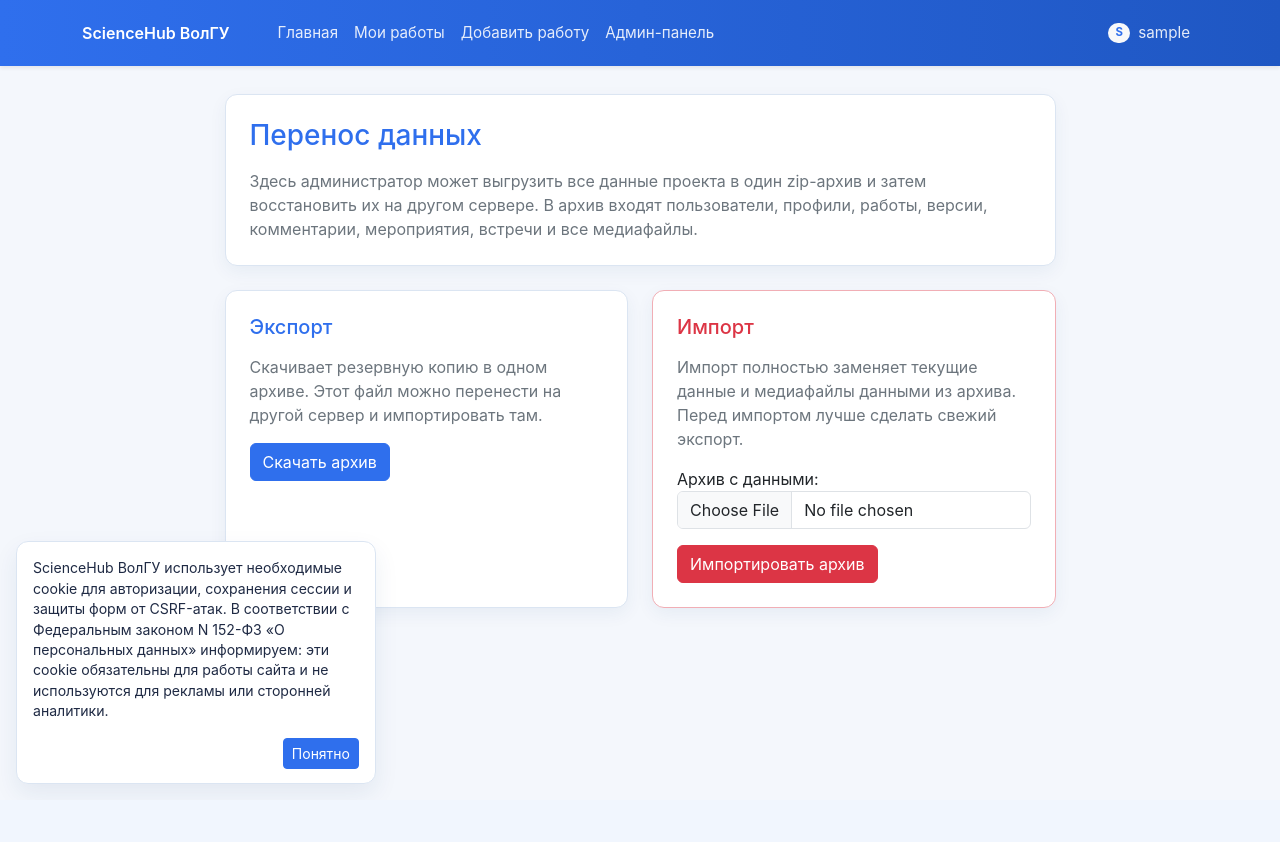
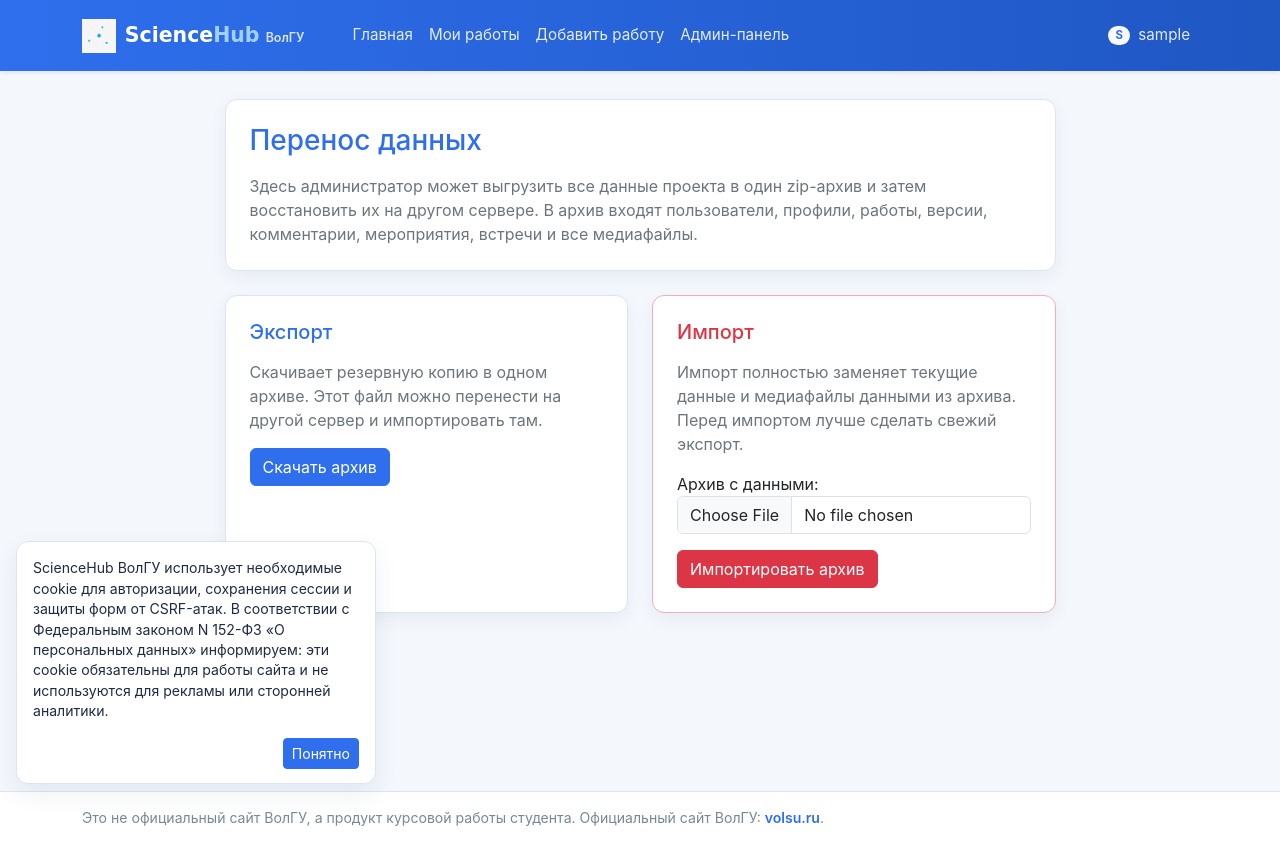
Before and after one commit to axawman/volsu-science-system, a Django app: page /accounts/data-transfer/ in a window 1280 px wide. Before the commit the page ends 784 px from the top, so only its background shows below. Run offline with Django 5.2, Linux system fonts and the light colour scheme; the visitor is signed in with stand-in values (Sample User, id 1).

Commit message:
Add branding logo and disclaimer footer

```diff
--- a/src/templates/base.html
+++ b/src/templates/base.html
@@ -1,4 +1,5 @@
 <!DOCTYPE html>
+{% load static %}
 <html lang="ru">
 <head>
     <meta charset="UTF-8">
@@ -71,10 +72,39 @@
         }
 
         .navbar-brand {
+            align-items: center;
+            display: inline-flex;
+            gap: 0.55rem;
             max-width: 430px;
             white-space: normal;
             line-height: 1.15;
             font-size: 1rem;
+        }
+
+        .brand-logo {
+            height: 34px;
+            object-fit: contain;
+            width: 34px;
+        }
+
+        .brand-wordmark {
+            color: #ffffff;
+            font-family: "Segoe Script", "Bradley Hand", "Comic Sans MS", cursive;
+            font-size: 1.28rem;
+            font-weight: 700;
+            letter-spacing: 0;
+        }
+
+        .brand-wordmark-hub {
+            color: #9fd0ff;
+        }
+
+        .brand-subtitle {
+            color: rgba(255, 255, 255, 0.82);
+            font-family: Inter, Arial, sans-serif;
+            font-size: 0.78rem;
+            font-weight: 600;
+            margin-left: 0.1rem;
         }
 
         .navbar .nav-link {
@@ -328,6 +358,29 @@
             justify-content: flex-end;
         }
 
+        .site-disclaimer {
+            background: var(--card-bg);
+            border-top: 1px solid var(--border-soft);
+            color: var(--text-muted);
+            font-size: 0.88rem;
+            padding: 0.9rem 0;
+        }
+
+        .site-disclaimer p {
+            margin: 0;
+        }
+
+        .site-disclaimer a {
+            color: var(--primary-soft);
+            font-weight: 600;
+            text-decoration: none;
+        }
+
+        .site-disclaimer a:hover,
+        .site-disclaimer a:focus {
+            text-decoration: underline;
+        }
+
         @media (max-width: 991px) {
             .navbar-brand {
                 max-width: 100%;
@@ -360,8 +413,12 @@
 
 <nav class="navbar navbar-expand-lg navbar-dark shadow-sm">
     <div class="container">
-        <a class="navbar-brand fw-semibold" href="/">
-            ScienceHub ВолГУ
+        <a class="navbar-brand" href="/">
+            <img src="{% static 'img/atom.png' %}" class="brand-logo" alt="" aria-hidden="true">
+            <span>
+                <span class="brand-wordmark">Science<span class="brand-wordmark-hub">Hub</span></span>
+                <span class="brand-subtitle">ВолГУ</span>
+            </span>
         </a>
 
         <button class="navbar-toggler" type="button" data-bs-toggle="collapse" data-bs-target="#mainNavbar">
@@ -414,6 +471,16 @@
     {% block content %}{% endblock %}
 </main>
 
+<footer class="site-disclaimer">
+    <div class="container">
+        <p>
+            Это не официальный сайт ВолГУ, а продукт курсовой работы студента.
+            Официальный сайт ВолГУ:
+            <a href="https://volsu.ru/" target="_blank" rel="noopener noreferrer">volsu.ru</a>.
+        </p>
+    </div>
+</footer>
+
 <div class="cookie-notice" id="cookie-notice" role="dialog" aria-live="polite" aria-label="Уведомление об использовании cookie">
     <div class="cookie-notice-content">
         <p class="cookie-notice-text">
```
Also changed, not shown: src/static/img/atom.png (added).
